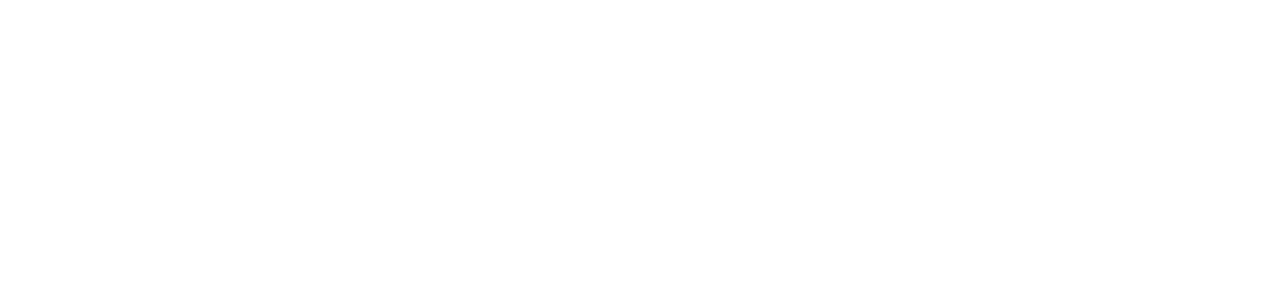
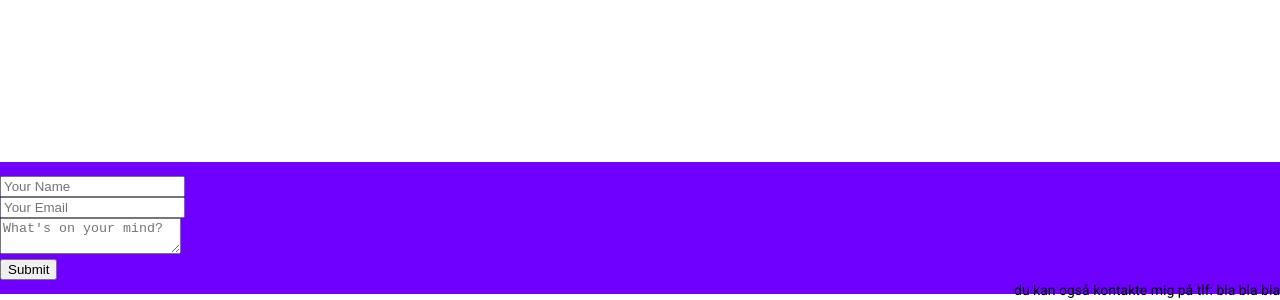
Before and after one commit to SenatorHaax/Brews, an Angular app: page / in a window 1280 px wide. Shown: the part 771-1071 px from the top of the page. Before the commit the page ends 800 px from the top, so only its background shows below. Built offline with nearby package versions, Linux system fonts and the light colour scheme; no server answers.

Commit message:
working on autocomplete fully Working

```diff
--- a/src/app/app.component.html
+++ b/src/app/app.component.html
@@ -11,10 +11,56 @@
   </div>
 </header>
 
-<div class="conatiner">
+<div class="main">
   <router-outlet></router-outlet>
 </div>
 
 <footer>
 
+  <form>
+
+    <!-- name -->
+    <div class="field">
+      <input
+        type="text"
+        name="name"
+        class="input"
+        placeholder="Your Name"
+        [(ngModel)]="name"
+        required
+        minlength="3"
+        #nameInput="ngModel">
+    </div>
+
+    <!-- email -->
+    <div class="field">
+      <input
+        type="email"
+        name="email"
+        class="input"
+        placeholder="Your Email"
+        [(ngModel)]="email"
+        required
+        email
+        #emailInput="ngModel">
+    </div>
+
+    <!-- message -->
+    <div class="field">
+    <textarea
+      class="textarea"
+      name="message"
+      placeholder="What's on your mind?"
+      [(ngModel)]="message"
+      required
+      #messageInput="ngModel"></textarea>
+    </div>
+
+    <button type="submit" class="button is-danger is-large">Submit</button>
+
+  </form>
+
+  <div>
+    <p>du kan også kontakte mig på tlf: bla bla bla</p>
+  </div>
 </footer>
--- a/src/app/app.component.ts
+++ b/src/app/app.component.ts
@@ -1,4 +1,5 @@
 import { Component } from '@angular/core';
+import {FormBuilder, FormGroup, Validators} from '@angular/forms';
 
 @Component({
   selector: 'app-root',
@@ -7,4 +8,16 @@ import { Component } from '@angular/core';
 })
 export class AppComponent {
   title = 'brewsss';
+  kontaktForm: FormGroup;
+  name: string;
+  email: string;
+  message: string;
+  constructor(private fb: FormBuilder) {
+    this.createForm();
+  }
+  createForm(){
+    this.kontaktForm = this.fb.group( {
+      name: ['', Validators.required]
+    });
+  }
 }
--- a/src/app/search/search.component.html
+++ b/src/app/search/search.component.html
@@ -1,28 +1,19 @@
 <h1>Breweries</h1>
 
-<div>
+<section class="searchField">
 
-  <mat-form-field>
+  <mat-form-field [class.searchField]>
     <input matInput placeholder="Search" aria-label="State" [matAutocomplete]="auto" [formControl]="searchBrewCtrl">
     <mat-autocomplete #auto="matAutocomplete">
       <mat-option *ngIf="isLoading" class="is-loading">Loading...</mat-option>
       <ng-container *ngIf="!isLoading">
-        <mat-option *ngFor="let movie of filteredBrews" [value]="movie.name">
-          <span><b>{{movie.name}}</b> ({{movie.id}})</span>
+        <mat-option *ngFor="let brew of filteredBrews" [value]="brew.name">
+          <span><b>{{brew.name}}</b> ({{brew.id}})</span>
         </mat-option>
       </ng-container>
     </mat-autocomplete>
   </mat-form-field>
-
-  <br>
-
-  <ng-container *ngIf="errorMsg; else elseTemplate">
-    {{errorMsg}}
-  </ng-container>
-  <ng-template #elseTemplate>
-    <h5>Selected Value: {{searchBrewCtrl.value}}</h5>
-  </ng-template>
-</div>
+</section>
 
 
 <ul *ngIf="brews">
--- a/src/app/search/search.component.scss
+++ b/src/app/search/search.component.scss
@@ -30,3 +30,24 @@ ul {
     }
   }
 }
+
+.searchField{
+  background: grey;
+  width: 50%;
+  mat-form-field{
+    width: 100%;
+  div{
+    width: 100%;
+    div{
+      width: 100%;
+      div{
+        width: 100%;
+        input{
+          width: 100%;
+        }
+      }
+    }
+  }
+  }
+
+}
--- a/src/app/search/search.component.ts
+++ b/src/app/search/search.component.ts
@@ -15,7 +15,6 @@ export class SearchComponent implements OnInit {
   searchBrewCtrl = new FormControl();
   filteredBrews: any;
   isLoading = false;
-  errorMsg: string;
   brews: any;
 
   constructor(
@@ -32,7 +31,6 @@ export class SearchComponent implements OnInit {
       .pipe(
         debounceTime(500),
         tap(() => {
-          this.errorMsg = '';
           this.filteredBrews = [];
           this.isLoading = true;
         }),
@@ -52,10 +50,8 @@ export class SearchComponent implements OnInit {
             }
           );
         } else {
-          this.errorMsg = '';
           this.filteredBrews = data;
         }
-        console.log();
         if (this.filteredBrews.length === 0){
           this._http.getBeer().subscribe(json => {
               this.brews = json;
--- a/src/styles.scss
+++ b/src/styles.scss
@@ -60,3 +60,18 @@ h1 {
 
 html, body { height: 100%; }
 body { margin: 0; font-family: Roboto, "Helvetica Neue", sans-serif; }
+
+.main{
+  height: 100vh;
+}
+
+footer{
+  bottom: 0;
+  width: 100%;
+  background: $primary;
+  padding: 1em 0;
+  margin-top: 50px;
+  p{
+    float: right;
+  }
+}
```
